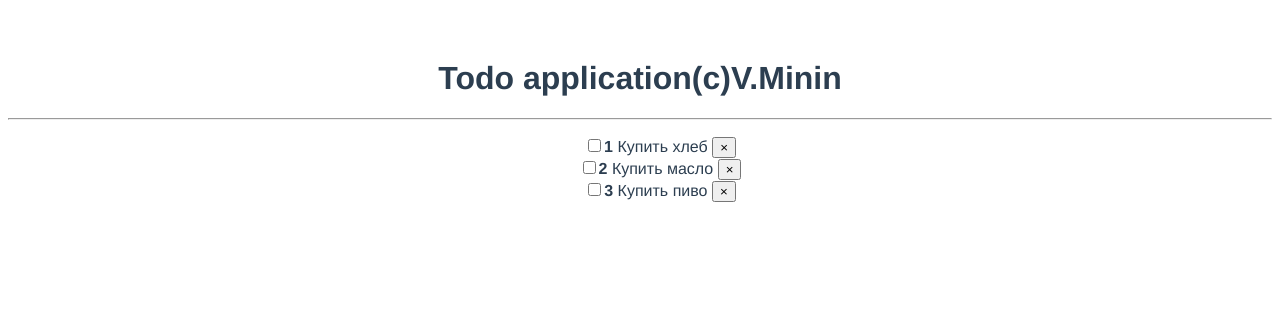
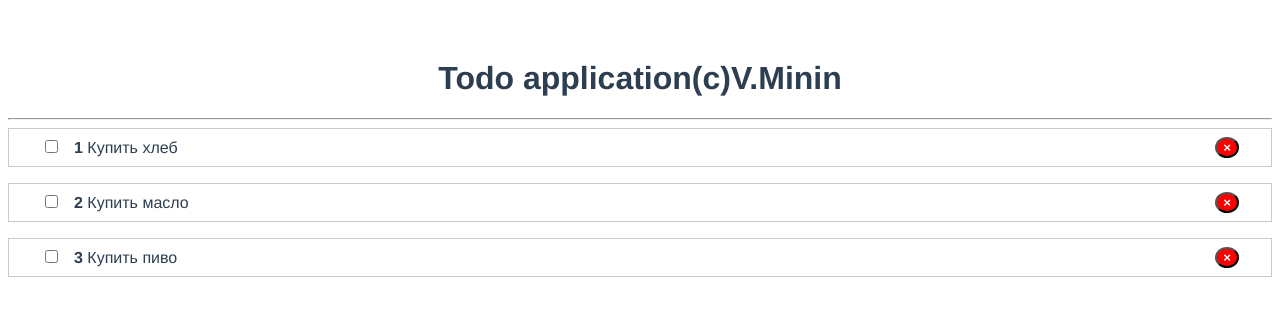
Before and after one commit to GlavS/vue-crash-course, a Vue app: page / in a window 1280 px wide. Shown: the top 316 px of the page. Built offline with nearby package versions, Linux system fonts and the light colour scheme.

Commit message:
Before forms

```diff
--- a/src/App.vue
+++ b/src/App.vue
@@ -2,7 +2,9 @@
   <div id="app">
     <h1>Todo application(c)V.Minin</h1>
     <hr />
-    <TodoList v-bind:todos="todos" />
+    <TodoList
+      v-bind:todos="todos"
+      @remove-todo="removeTodo" />
 
     <!--<img alt="Vue logo" src="./assets/logo.png">
     <HelloWorld msg="Welcome to Your Vue.js App"/>    was default -->
@@ -28,6 +30,11 @@
     //HelloWorld //was default
     TodoList,
   },
+  methods: {
+    removeTodo(id){
+      this.todos = this.todos.filter(t => t.id !== id)
+    }
+  }
 };
 </script>
 
--- a/src/components/TodoItem.vue
+++ b/src/components/TodoItem.vue
@@ -1,12 +1,14 @@
 <template>
-  <div>
-    <span>
-      <input type="checkbox" />
+  <li>
+    <span v-bind:class="{ done: todo.completed }">
+      <input type="checkbox" v-on:change="todo.completed = !todo.completed" />
       <strong>{{ todo.id }}</strong>
       {{ todo.title }}
     </span>
-    <button>&times;</button>
-  </div>
+    <button class="rm" v-on:click="$emit('remove-todo', todo.id)">
+      &times;
+    </button>
+  </li>
 </template>
 
 <script>
@@ -19,3 +21,25 @@
   },
 };
 </script>
+
+<style scoped>
+li {
+  border: 1px solid rgba(148, 148, 148, 0.5);
+  display: flex;
+  justify-content: space-between;
+  padding: 0.5rem 2rem;
+  margin-bottom: 1rem;
+}
+.rm {
+  background: red;
+  color: #fff;
+  border-radius: 50%;
+  font-weight: bold;
+}
+.done {
+  text-decoration: line-through;
+}
+input {
+  margin-right: 1rem;
+}
+</style>
--- a/src/components/TodoList.vue
+++ b/src/components/TodoList.vue
@@ -1,7 +1,11 @@
 <template>
   <div>
     <ul>
-      <TodoItem v-for="t in todos" v-bind:todo="t" v-bind:key="t.id" />
+      <TodoItem
+        v-for="t in todos"
+        v-bind:todo="t"
+        v-bind:key="t.id"
+        v-on:remove-todo="removeTodo" />
     </ul>
   </div>
 </template>
@@ -14,5 +18,18 @@
   components: {
     TodoItem,
   },
+  methods: {
+    removeTodo(id){
+      this.$emit('remove-todo', id)
+    }
+  }
 };
 </script>
+
+<style scoped>
+  ul {
+    list-style: none;
+    margin: 0;
+    padding: 0;
+  }
+</style>
```
